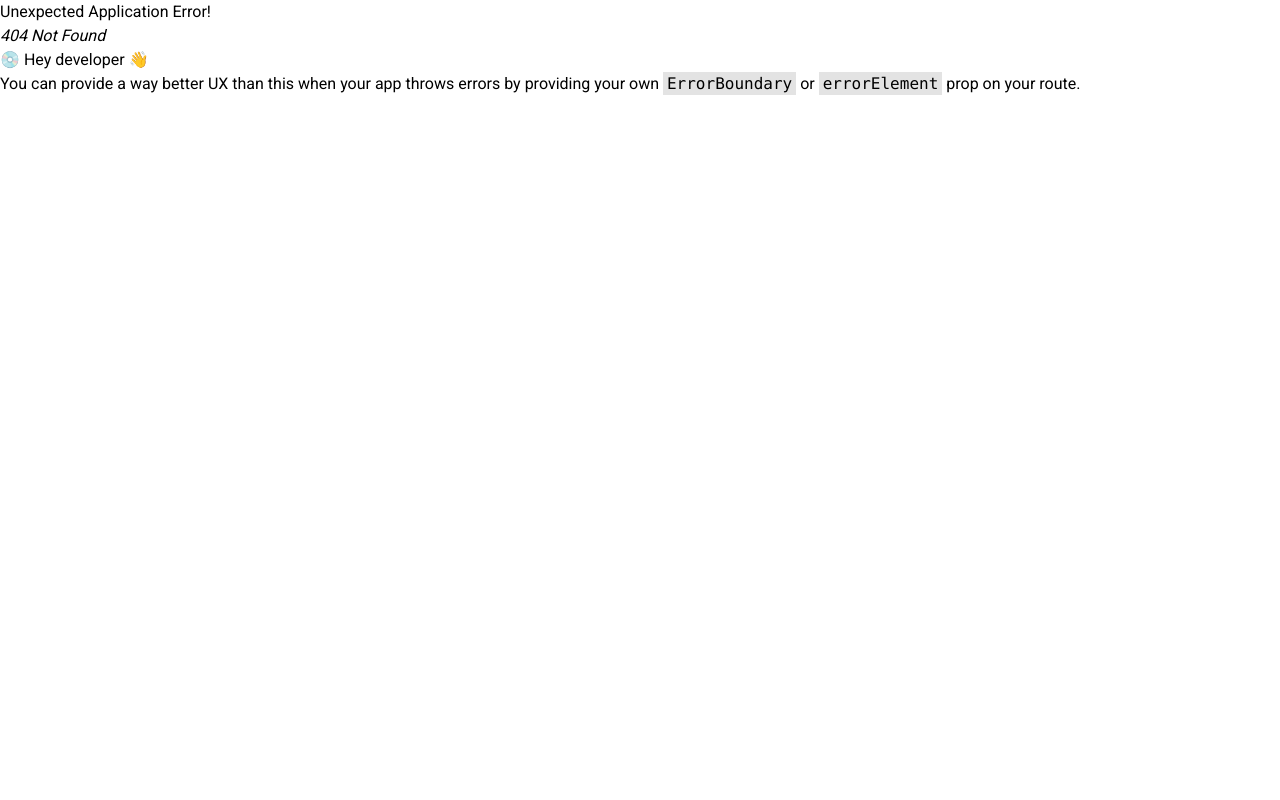
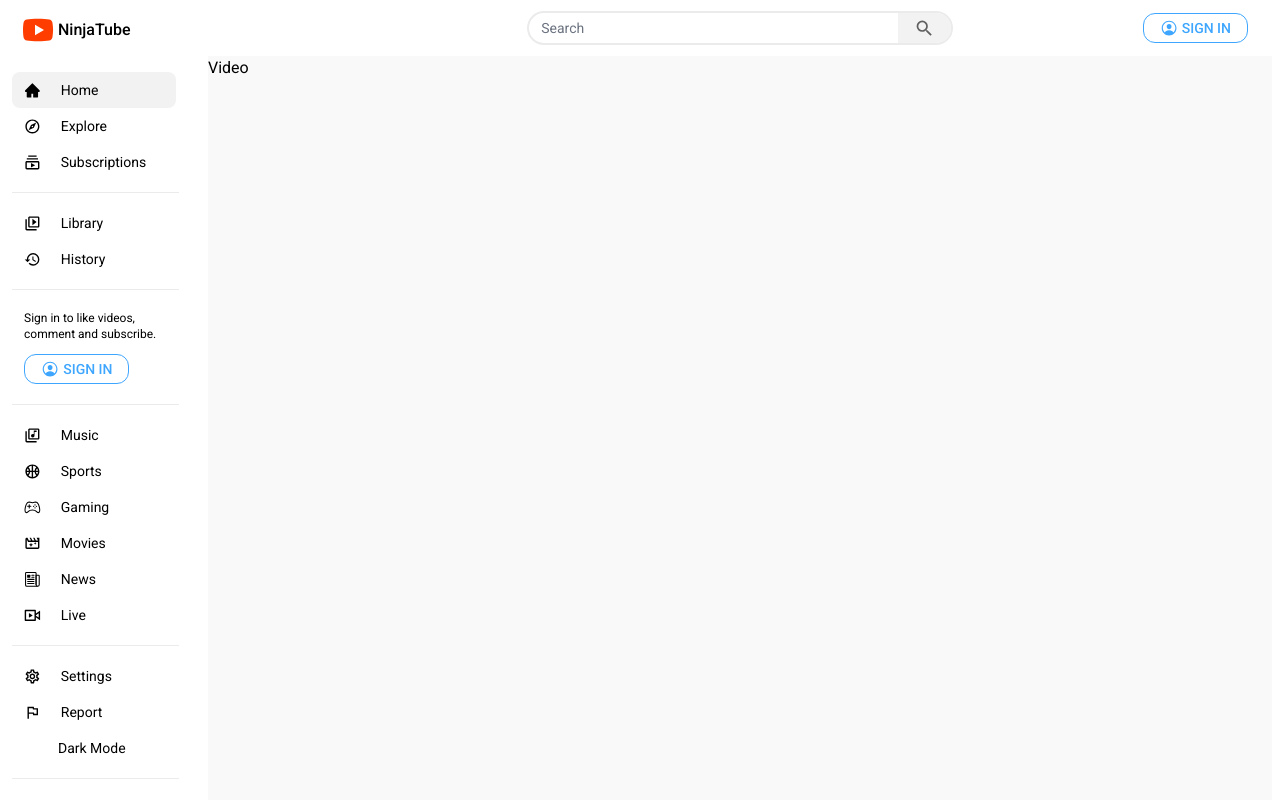
Before and after one commit to christian-anunciado/youtube-clone-react-ts, a React (Vite) app in the folder client/: page /video/test in a window 1280 px wide. Before the commit this address had no page. Built offline with nearby package versions, Linux system fonts and the light colour scheme.

Commit message:
refractor app router rendering by using Outlet

```diff
--- a/client/src/App.tsx
+++ b/client/src/App.tsx
@@ -1,16 +1,35 @@
-import { createBrowserRouter, RouterProvider } from "react-router-dom";
+import { useSelector } from "react-redux";
+import { createBrowserRouter, Outlet, RouterProvider } from "react-router-dom";
+import Menu from "./components/Menu/Menu";
+import Navbar from "./components/Navbar/Navbar";
 import Home from "./page/Home";
 import TestPage from "./page/TestPage";
+import Video from "./page/Video";
+
+const Layout = () => {
+  const theme = useSelector((state: any) => state.theme);
+  return (
+    <div className={`${theme?.darkMode && "dark"} scroll-smooth`}>
+      <div className="flex bg-bgLight dark:bg-darkBgLight">
+        <Menu />
+        <div className="flex-[3] text-text dark:text-darkText">
+          <Navbar />
+          <Outlet />
+        </div>
+      </div>
+    </div>
+  );
+};
 
 function App() {
   const router = createBrowserRouter([
     {
       path: "/",
-      element: <Home />,
-    },
-    {
-      path: "/test",
-      element: <TestPage />,
+      element: <Layout />,
+      children: [
+        { path: "/", element: <Home /> },
+        { path: "/video/:id", element: <Video /> },
+      ],
     },
   ]);
 
--- a/client/src/components/Menu/MenuItems.tsx
+++ b/client/src/components/Menu/MenuItems.tsx
@@ -52,13 +52,13 @@ const ToggleDarkMode = () => {
 };
 
 const Divider = () => {
-  return <hr className="text-divider dark:text-darkDivider" />;
+  return <hr className="w-[95%] text-divider dark:text-darkDivider" />;
 };
 
 function MenuItems({}: Props) {
   const [selectedMenu, setSelectedMenu] = useState(0);
   return (
-    <div className="m-0 min-h-0 flex-1 basis-auto overflow-hidden hover:overflow-y-auto">
+    <div className="m-0 mt-2 min-h-0 flex-1 basis-auto overflow-hidden hover:overflow-y-auto">
       <div className="flex flex-col gap-3">
         <div>
           <MenuItem
--- a/client/src/page/Home.tsx
+++ b/client/src/page/Home.tsx
@@ -1,18 +1,11 @@
-import React from "react";
-import { useSelector } from "react-redux";
-import Main from "../components/Main/Main";
-import Menu from "../components/Menu/Menu";
+import Cards from "../components/Cards/Cards";
 
 type Props = {};
 
 function Home({}: Props) {
-  const theme = useSelector((state: any) => state.theme);
   return (
-    <div className={`${theme?.darkMode && "dark"} scroll-smooth`}>
-      <div className="flex bg-bgLight dark:bg-darkBgLight">
-        <Menu />
-        <Main />
-      </div>
+    <div>
+      <Cards />
     </div>
   );
 }
--- /dev/null
+++ b/client/src/page/Video.tsx
@@ -0,0 +1,9 @@
+import React from "react";
+
+type Props = {};
+
+function Video({}: Props) {
+  return <div>Video</div>;
+}
+
+export default Video;
```
